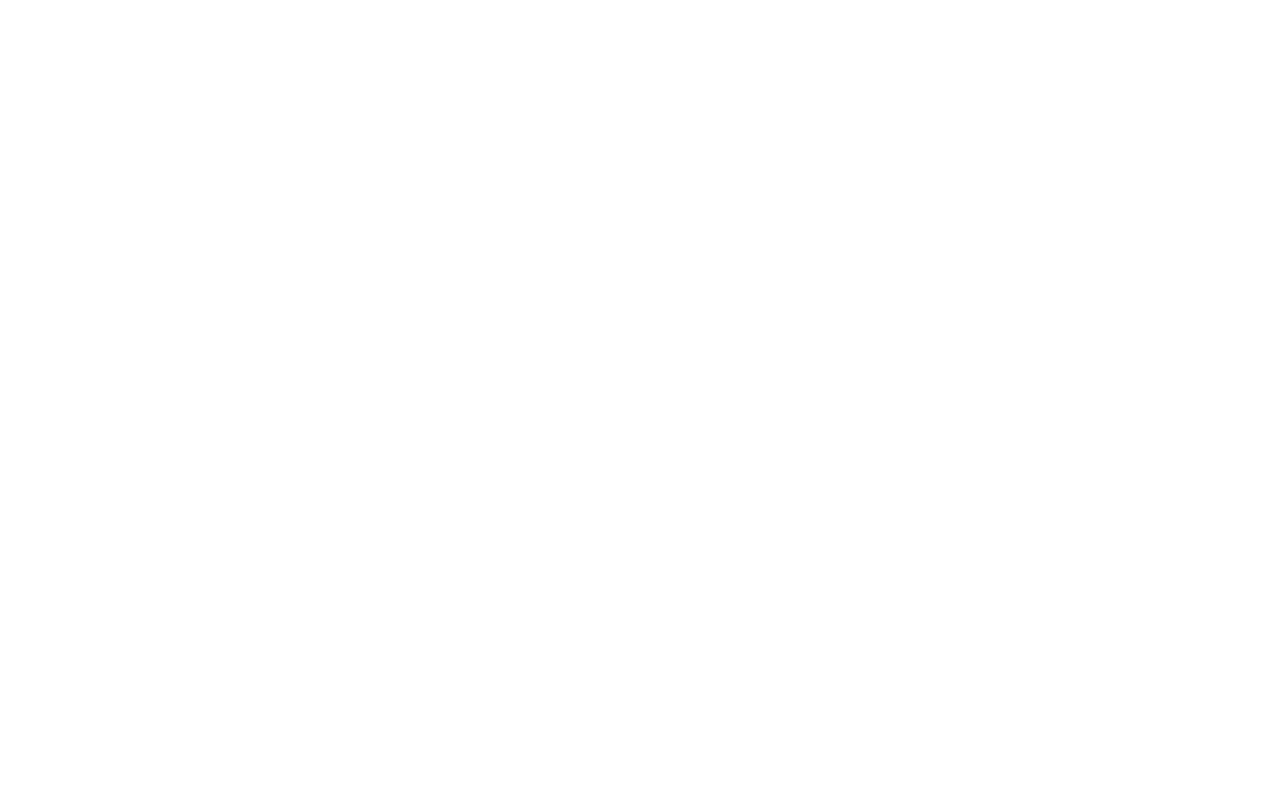
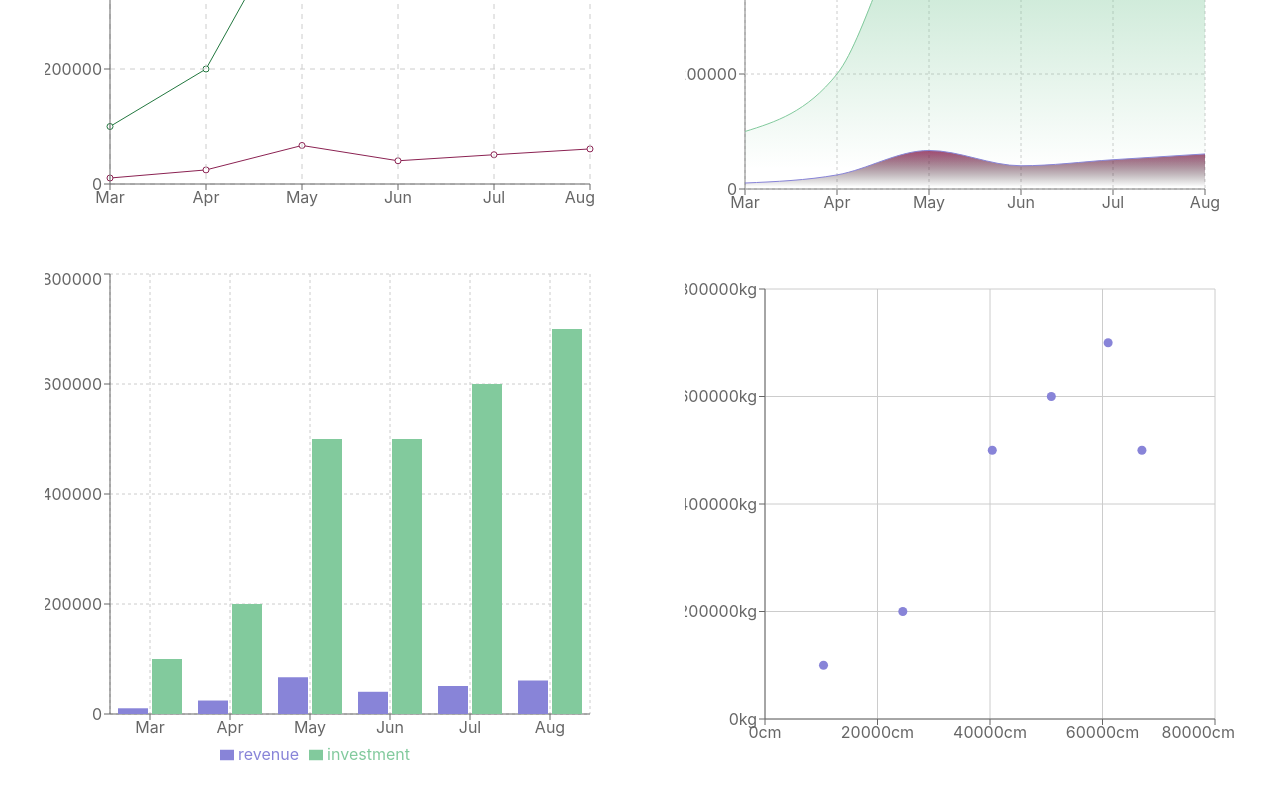
Before and after one commit to epshita-shima/book-store, a React (Create React App) app: page /dashboard in a window 1280 px wide. Shown: the part 430-1230 px from the top of the page. Before the commit the page ends 800 px from the top, so only its background shows below. Built offline with nearby package versions, Linux system fonts and the light colour scheme.

Commit message:
complete to add chart

```diff
--- a/package.json
+++ b/package.json
@@ -10,6 +10,7 @@
     "react-dom": "^18.0.0",
     "react-router-dom": "^6.3.0",
     "react-scripts": "5.0.0",
+    "recharts": "^2.1.9",
     "web-vitals": "^2.1.4"
   },
   "scripts": {
--- a/src/components/Dashboard/Dashboard.js
+++ b/src/components/Dashboard/Dashboard.js
@@ -1,9 +1,11 @@
 import React from 'react';
+import MyLineCharts from '../MyLineCharts/MyLineCharts';
 
 const Dashboard = () => {
     return (
         <div>
             <h2>This is dasboard</h2>
+            <MyLineCharts></MyLineCharts>
         </div>
     );
 };
--- /dev/null
+++ b/src/components/MyLineCharts/MyLineCharts.css
@@ -0,0 +1,5 @@
+.chart {
+    display: flex;
+    justify-content: space-around;
+    margin-bottom: 50px;
+}
--- /dev/null
+++ b/src/components/MyLineCharts/MyLineCharts.js
@@ -0,0 +1,114 @@
+import React from 'react';
+import { Area, AreaChart, Bar, BarChart, CartesianGrid, Legend, Line, LineChart, Scatter, ScatterChart, Tooltip, XAxis, YAxis } from 'recharts';
+import './MyLineCharts.css';
+
+const MyLineCharts = () => {
+    const data = [
+        {
+            "month": "Mar",
+            "investment": 100000,
+            "sell": 241,
+            "revenue": 10401
+        },
+        {
+            "month": "Apr",
+            "investment": 200000,
+            "sell": 423,
+            "revenue": 24500
+        },
+        {
+            "month": "May",
+            "investment": 500000,
+            "sell": 726,
+            "revenue": 67010
+        },
+        {
+            "month": "Jun",
+            "investment": 500000,
+            "sell": 529,
+            "revenue": 40405
+        },
+        {
+            "month": "Jul",
+            "investment": 600000,
+            "sell": 601,
+            "revenue": 50900
+        },
+        {
+            "month": "Aug",
+            "investment": 700000,
+            "sell": 670,
+            "revenue": 61000
+        }
+    ]
+    return (
+        <div>
+            <div className='chart'>
+                <div>
+                    <LineChart width={550} height={500} data={data}>
+                        <Line dataKey={'revenue'} stroke="#8b2252"></Line>
+                        <Line dataKey={'investment'} stroke="#22773f"></Line>
+                        <CartesianGrid stroke="#ccc" strokeDasharray="5 5" />
+                        <XAxis dataKey={'month'}></XAxis>
+                        <YAxis></YAxis>
+                    </LineChart>
+                </div>
+                <div>
+                    <AreaChart width={550} height={500} data={data}
+                        margin={{ top: 10, right: 30, left: 0, bottom: 0 }}>
+                        <defs>
+                            <linearGradient id="colorUv" x1="0" y1="0" x2="0" y2="1">
+                                <stop offset="5%" stopColor="#8b2252" stopOpacity={0.8} />
+                                <stop offset="95%" stopColor="##8b2252" stopOpacity={0} />
+                            </linearGradient>
+                            <linearGradient id="colorPv" x1="0" y1="0" x2="0" y2="1">
+                                <stop offset="5%" stopColor="#82ca9d" stopOpacity={0.8} />
+                                <stop offset="95%" stopColor="#82ca9d" stopOpacity={0} />
+                            </linearGradient>
+                        </defs>
+                        <XAxis dataKey="month" />
+                        <YAxis />
+                        <CartesianGrid strokeDasharray="3 3" />
+                        <Tooltip />
+                        <Area type="monotone" dataKey="revenue" stroke="#8884d8" fillOpacity={1} fill="url(#colorUv)" />
+                        <Area type="monotone" dataKey="investment" stroke="#82ca9d" fillOpacity={1} fill="url(#colorPv)" />
+                    </AreaChart>
+                </div>
+            </div>
+            <div className='chart'>
+                <div>
+                    <BarChart width={550} height={500} data={data}>
+                        <CartesianGrid strokeDasharray="3 3" />
+                        <XAxis dataKey="month" />
+                        <YAxis />
+                        <Tooltip />
+                        <Legend />
+                        <Bar dataKey="revenue" fill="#8884d8" />
+                        <Bar dataKey="investment" fill="#82ca9d" />
+                    </BarChart>
+                </div>
+                <div>
+                    <ScatterChart
+                        width={550}
+                        height={500}
+                        margin={{
+                            top: 20,
+                            right: 20,
+                            bottom: 20,
+                            left: 20,
+                        }}
+                    >
+                        <CartesianGrid />
+                        <XAxis type="number" dataKey="revenue" name="stature" unit="cm" />
+                        <YAxis type="number" dataKey="investment" name="weight" unit="kg" />
+                        <Tooltip cursor={{ strokeDasharray: '3 3' }} />
+                        <Scatter name="month" data={data} fill="#8884d8" />
+                    </ScatterChart>
+                </div>
+            </div>
+
+        </div>
+    );
+};
+
+export default MyLineCharts;
--- a/src/components/Review/Review.js
+++ b/src/components/Review/Review.js
@@ -4,7 +4,6 @@ import ReviewData from '../ReviewData/ReviewData';
 
 const Review = () => {
     const [products, setProducts] = useProducts();
-    console.log(products);
     return (
         <div>
             {
--- a/src/components/ReviewData/ReviewData.js
+++ b/src/components/ReviewData/ReviewData.js
@@ -1,7 +1,6 @@
 import React from 'react';
 
 const ReviewData = (props) => {
-    console.log(props);
     const { name, img, comments, rating } = props.product;
     return (
         <div>
```
Also changed, not shown: 1 other file (tests, documents, lock files or other folders).
